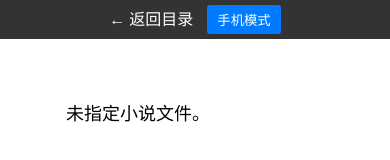
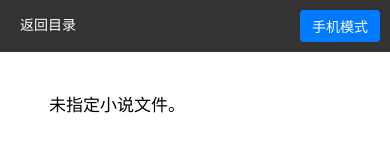
Before and after one commit to dlozs123/my-novel, a plain HTML site: page reader.html in a window 390 px wide. Drawn offline with Linux system fonts and the light colour scheme.

Commit message:
Add files via upload

```diff
--- a/reader.html
+++ b/reader.html
@@ -5,21 +5,96 @@
     <meta name="viewport" content="width=device-width, initial-scale=1.0">
     <title>小说阅读器</title>
     <style>
-        body { font-family: 'Microsoft YaHei', serif; margin: 0; padding: 20px; background: #fff; line-height: 1.6; }
-        .header { position: fixed; top: 0; left: 0; right: 0; background: #333; color: #fff; padding: 10px; text-align: center; z-index: 1000; transition: opacity 0.3s; }
-        .header.hidden { opacity: 0; pointer-events: none; }
-        .content { margin-top: 60px; padding: 20px; max-width: 800px; margin-left: auto; margin-right: auto; font-size: 16px; }
-        .back-btn { margin-right: 10px; color: #fff; text-decoration: none; }
-        .mode-btn { background: #007bff; color: #fff; border: none; padding: 5px 10px; border-radius: 3px; cursor: pointer; }
-        .mobile-mode .header { opacity: 0; }
-        .mobile-mode .content { padding: 10px; margin-top: 0; font-size: 20px; text-align: justify; }
-        @media (max-width: 768px) { .content { padding: 10px; font-size: 18px; } .header { padding: 5px; } }
-        p { margin: 10px 0; text-indent: 2em; }
+        /* 基础样式 */
+        body {
+            font-family: 'Microsoft YaHei', 'PingFang SC', serif;
+            margin: 0;
+            padding: 0;
+            background: #fff;
+            line-height: 1.7;
+            transition: all 0.3s ease;
+        }
+        .header {
+            position: fixed;
+            top: 0; left: 0; right: 0;
+            background: #333;
+            color: #fff;
+            padding: 12px;
+            text-align: center;
+            z-index: 1000;
+            display: flex;
+            justify-content: space-between;
+            align-items: center;
+            transition: opacity 0.3s, transform 0.3s;
+        }
+        .header.hidden {
+            opacity: 0;
+            transform: translateY(-100%);
+            pointer-events: none;
+        }
+        .back-btn {
+            color: #fff;
+            text-decoration: none;
+            font-size: 15px;
+            padding: 0 10px;
+        }
+        .mode-btn {
+            background: #007bff;
+            color: #fff;
+            border: none;
+            padding: 6px 12px;
+            border-radius: 4px;
+            cursor: pointer;
+            font-size: 14px;
+        }
+        .content {
+            margin-top: 70px;
+            padding: 20px;
+            max-width: 800px;
+            margin-left: auto;
+            margin-right: auto;
+            font-size: 16px;
+            text-align: justify;
+        }
+        p {
+            margin: 12px 0;
+            text-indent: 2em;
+            word-break: break-all;
+        }
+
+        /* 默认小屏优化 */
+        @media (max-width: 768px) {
+            .content {
+                padding: 15px;
+                font-size: 17px;
+                margin-top: 65px;
+            }
+            .header { padding: 10px; }
+            .back-btn, .mode-btn { font-size: 14px; }
+        }
+
+        /* ---------- 手机阅读模式 ---------- */
+        body.mobile-mode .header {
+            opacity: 0 !important;
+            transform: translateY(-100%) !important;
+            pointer-events: none !important;
+        }
+        body.mobile-mode .content {
+            margin-top: 0 !important;
+            padding: 15px !important;
+            font-size: 20px !important;
+            line-height: 2 !important;
+            text-indent: 2em !important;
+        }
+        body.mobile-mode p {
+            text-indent: 2em !important;
+            margin: 16px 0 !important;
+        }
     </style>
 </head>
 <body>
     <div class="header">
-        <a href="index.html" class="back-btn">← 返回目录</a>
+        <a href="index.html" class="back-btn">返回目录</a>
         <span id="bookTitle"></span>
         <button class="mode-btn" onclick="toggleMobileMode()">手机模式</button>
     </div>
@@ -28,53 +103,62 @@
     </div>
 
     <script>
-        function decodeText(buffer, encoding = 'utf-8') {
-            const decoder = new TextDecoder(encoding);
-            let text = decoder.decode(buffer);
-            // 如果UTF-8乱码，尝试GBK（常见中文小说编码）
-            if (encoding === 'utf-8' && /[\u4e00-\u9fa5]/.test(text) && text.includes(' ')) {
+        // === 编码自动转换（GBK → UTF-8）===
+        function decodeText(buffer) {
+            let text = new TextDecoder('utf-8', { fatal: false }).decode(buffer);
+            // 若出现替换字符 �，说明 UTF-8 失败，尝试 GBK
+            if (text.includes('�') && /[\u4e00-\u9fa5]/.test(text)) {
                 try {
-                    const gbkDecoder = new TextDecoder('gbk');
-                    text = gbkDecoder.decode(buffer);
+                    text = new TextDecoder('gbk').decode(buffer);
                 } catch (e) {
-                    console.warn('GBK解码失败，使用UTF-8');
+                    console.warn('GBK 解码失败，保留 UTF-8');
                 }
             }
             return text;
         }
 
+        // === 加载小说 ===
         function loadBook() {
-            const urlParams = new URLSearchParams(window.location.search);
-            const bookFile = urlParams.get('book');
-            if (!bookFile) {
+            const params = new URLSearchParams(location.search);
+            const file = params.get('book');
+            if (!file) {
                 document.getElementById('content').innerHTML = '<p>未指定小说文件。</p>';
                 return;
             }
 
-            const title = decodeURIComponent(bookFile.replace('.txt', ''));
+            const title = decodeURIComponent(file.replace('.txt', ''));
             document.getElementById('bookTitle').textContent = title;
 
-            fetch(`txt/${bookFile}`)
-                .then(response => response.arrayBuffer())
-                .then(buffer => {
-                    const text = decodeText(buffer);
-                    const content = document.getElementById('content');
-                    content.innerHTML = text.split('\n').map(line => `<p>${line.trim() || '&nbsp;'}</p>`).join('');
+            fetch(`txt/${file}`)
+                .then(r => r.arrayBuffer())
+                .then(buf => {
+                    const text = decodeText(buf);
+                    const lines = text.split(/\r?\n/).map(l => l.trim() || '&nbsp;');
+                    const html = lines.map(line => `<p>${line}</p>`).join('');
+                    document.getElementById('content').innerHTML = html;
                 })
-                .catch(error => {
-                    document.getElementById('content').innerHTML = `<p>加载小说失败: ${error.message}</p>`;
-                    console.error('加载失败:', error);
+                .catch(err => {
+                    document.getElementById('content').innerHTML = `<p>加载失败：${err.message}</p>`;
                 });
         }
 
+        // === 切换手机模式 ===
         function toggleMobileMode() {
             document.body.classList.toggle('mobile-mode');
             const btn = document.querySelector('.mode-btn');
             btn.textContent = document.body.classList.contains('mobile-mode') ? '正常模式' : '手机模式';
         }
 
-        // 页面加载时读取小说
-        window.onload = loadBook;
+        // === 长按/双击切换（手机备用）===
+        let tapCount = 0;
+        document.addEventListener('dblclick', e => {
+            if (e.target.closest('.content')) {
+                toggleMobileMode();
+            }
+        });
+
+        // === 初始化 ===
+        window.addEventListener('load', loadBook);
     </script>
 </body>
 </html>
```
